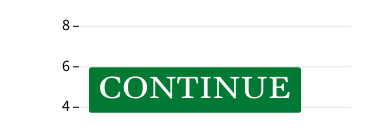
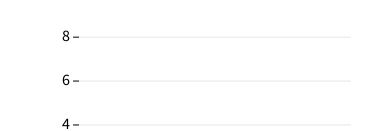
Before and after one commit to TobySalusky/lmc-bfn, a SvelteKit app: page / in a window 390 px wide. Shown: the part 717-848 px from the top of the page. Built offline with nearby package versions, Linux system fonts and the light colour scheme.

Commit message:
make continue-btn non-absolute for better viewing on small screens

```diff
--- a/src/app.css
+++ b/src/app.css
@@ -85,10 +85,8 @@
 	background-color: rgb(0, 121, 52);
 	border-radius: 3px;
 	padding-inline: 10px;
+	margin-block: 10px;
 	color: white;
-
-	position: absolute;
-	bottom: 10px;
 }
 
 .continue-btn:hover {
```
Also changed, not shown: 15 other files (tests, documents, lock files or other folders).
